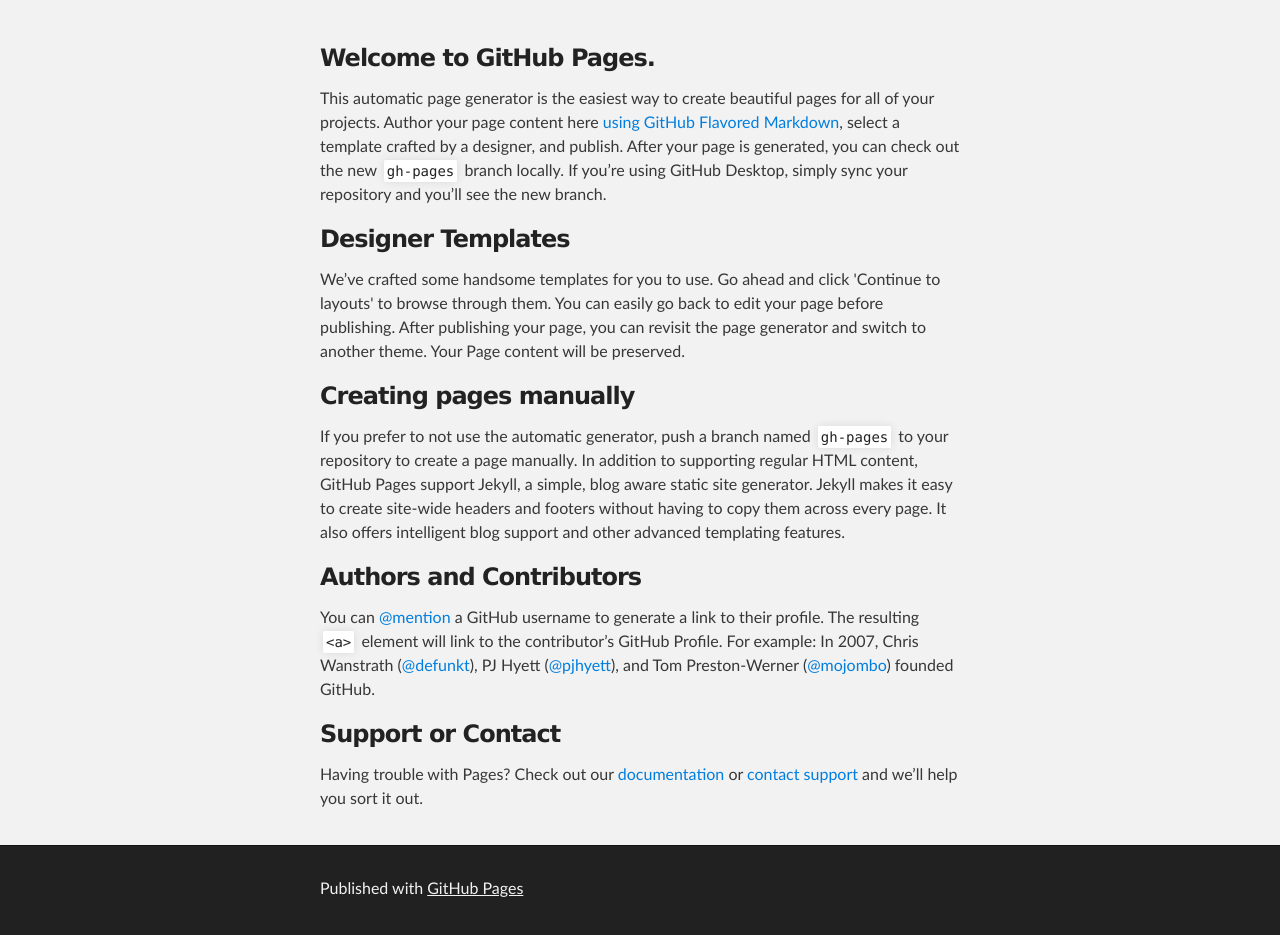
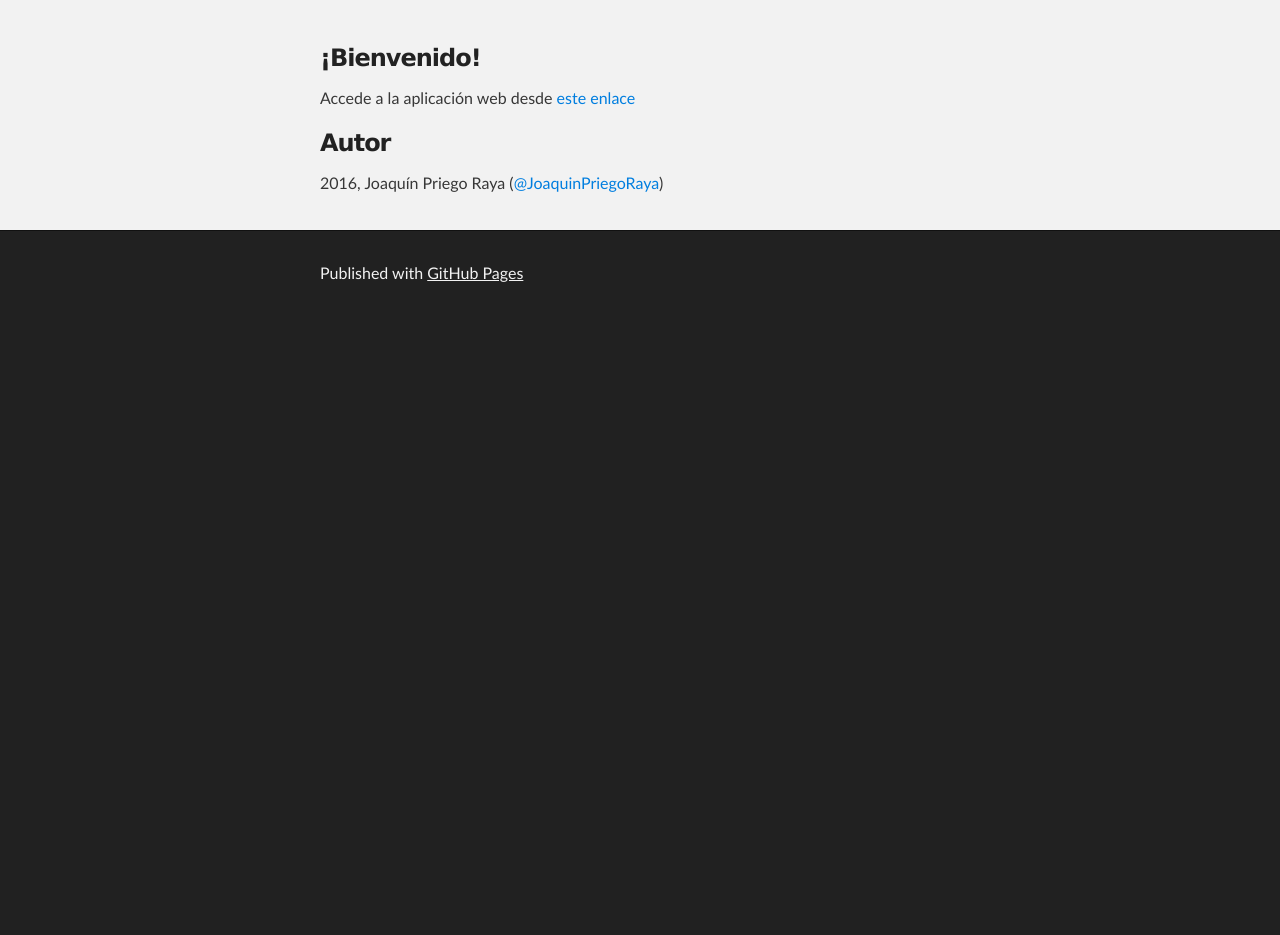
Before and after one commit to JoaquinPriegoRaya/JoaquinPriegoRaya.github.io, a website: page index.html in a window 1280 px wide. Shown: the part 220-1155 px from the top of the page. After the commit the page ends 800 px from the top, so only its background shows below. Drawn offline with Linux system fonts and the light colour scheme.

Commit message:
Replace master branch with page content via GitHub

```diff
--- a/index.html
+++ b/index.html
@@ -28,29 +28,14 @@
     <div id="main_content_wrap" class="outer">
       <section id="main_content" class="inner">
         <h3>
-<a id="welcome-to-github-pages" class="anchor" href="#welcome-to-github-pages" aria-hidden="true"><span aria-hidden="true" class="octicon octicon-link"></span></a>Welcome to GitHub Pages.</h3>
+<a id="bienvenido" class="anchor" href="#bienvenido" aria-hidden="true"><span aria-hidden="true" class="octicon octicon-link"></span></a>¡Bienvenido!</h3>
 
-<p>This automatic page generator is the easiest way to create beautiful pages for all of your projects. Author your page content here <a href="https://guides.github.com/features/mastering-markdown/">using GitHub Flavored Markdown</a>, select a template crafted by a designer, and publish. After your page is generated, you can check out the new <code>gh-pages</code> branch locally. If you’re using GitHub Desktop, simply sync your repository and you’ll see the new branch.</p>
+<p>Accede a la aplicación web desde <a href="http://joaquinpriegoraya.github.io/www/#/app/">este enlace</a></p>
 
 <h3>
-<a id="designer-templates" class="anchor" href="#designer-templates" aria-hidden="true"><span aria-hidden="true" class="octicon octicon-link"></span></a>Designer Templates</h3>
+<a id="autor" class="anchor" href="#autor" aria-hidden="true"><span aria-hidden="true" class="octicon octicon-link"></span></a>Autor</h3>
 
-<p>We’ve crafted some handsome templates for you to use. Go ahead and click 'Continue to layouts' to browse through them. You can easily go back to edit your page before publishing. After publishing your page, you can revisit the page generator and switch to another theme. Your Page content will be preserved.</p>
-
-<h3>
-<a id="creating-pages-manually" class="anchor" href="#creating-pages-manually" aria-hidden="true"><span aria-hidden="true" class="octicon octicon-link"></span></a>Creating pages manually</h3>
-
-<p>If you prefer to not use the automatic generator, push a branch named <code>gh-pages</code> to your repository to create a page manually. In addition to supporting regular HTML content, GitHub Pages support Jekyll, a simple, blog aware static site generator. Jekyll makes it easy to create site-wide headers and footers without having to copy them across every page. It also offers intelligent blog support and other advanced templating features.</p>
-
-<h3>
-<a id="authors-and-contributors" class="anchor" href="#authors-and-contributors" aria-hidden="true"><span aria-hidden="true" class="octicon octicon-link"></span></a>Authors and Contributors</h3>
-
-<p>You can <a href="https://help.github.com/articles/basic-writing-and-formatting-syntax/#mentioning-users-and-teams" class="user-mention">@mention</a> a GitHub username to generate a link to their profile. The resulting <code>&lt;a&gt;</code> element will link to the contributor’s GitHub Profile. For example: In 2007, Chris Wanstrath (<a href="https://github.com/defunkt" class="user-mention">@defunkt</a>), PJ Hyett (<a href="https://github.com/pjhyett" class="user-mention">@pjhyett</a>), and Tom Preston-Werner (<a href="https://github.com/mojombo" class="user-mention">@mojombo</a>) founded GitHub.</p>
-
-<h3>
-<a id="support-or-contact" class="anchor" href="#support-or-contact" aria-hidden="true"><span aria-hidden="true" class="octicon octicon-link"></span></a>Support or Contact</h3>
-
-<p>Having trouble with Pages? Check out our <a href="https://help.github.com/pages">documentation</a> or <a href="https://github.com/contact">contact support</a> and we’ll help you sort it out.</p>
+<p>2016, Joaquín Priego Raya (<a href="https://github.com/JoaquinPriegoRaya" class="user-mention">@JoaquinPriegoRaya</a>)</p>
       </section>
     </div>
 
```
Also changed, not shown: params.json (+1 -1 lines).
